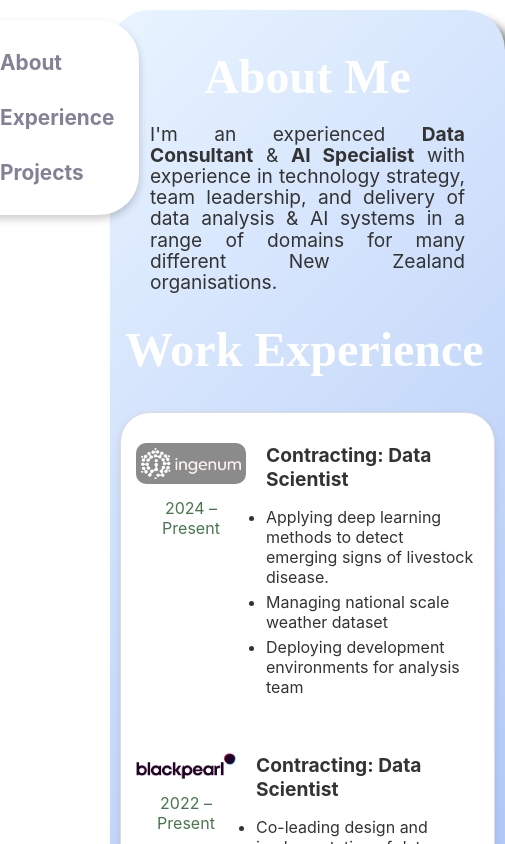
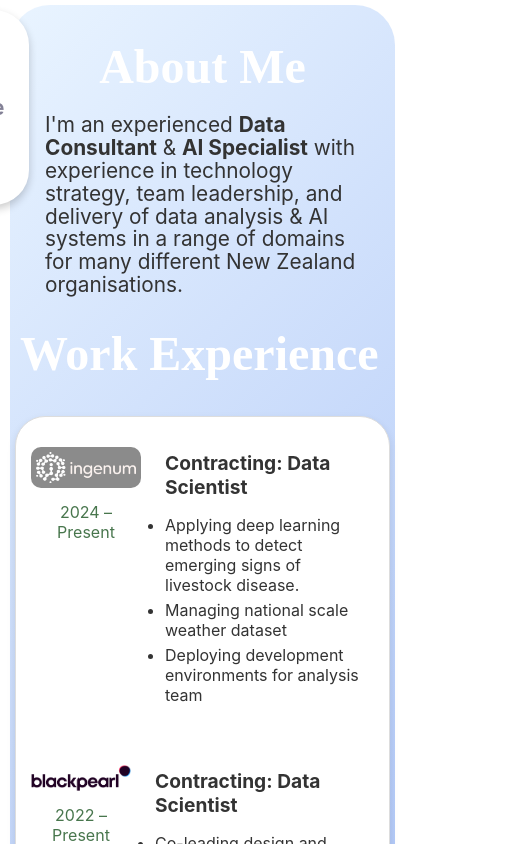
Before and after one commit to david-hunt-engineer/digital-cv, a Svelte app: page / in a window 390 px wide. Shown: the top 844 px of the page, 505 px wide, since content can reach past the window. Built offline with nearby package versions, Linux system fonts and the light colour scheme; a web font is replaced by a local one.

Commit message:
refactor for mobile: sliding nav bar

```diff
--- a/src/global.css
+++ b/src/global.css
@@ -208,18 +208,26 @@ body {
     }
     /* General Container Style */
     .cv-container {
-        display: relative;
+        /* display: relative; */
         /* position: absolute; */
         flex-direction: column;
         width:100%;
         /* max-width: 800px; */
-        margin: 5px;
+        /* margin: 5px; */
         padding: 5px;
-
-        padding-left: 100px;
+        margin:0px;
+        /* padding-left: 30px; */
         z-index: 0;
     }
+    .cv-content {
+        position: relative;
+        margin-left: 5px;
+        margin-right: 5px;
+        padding: 5px;
+        min-width: 375px;
+        box-shadow: none;
 
+    }
     .sidebar-container {
         position: fixed;
         top: 0;
@@ -236,15 +244,24 @@ body {
         overflow-y: auto;
 
     }
-
+	.experience {
+		margin-top: 30px;
+		margin-bottom: 30px;
+		border-radius: 30px;
+		/* padding: 0px 10px 10px 15px; */
+        padding: 8px;
+		box-shadow: 0 4px 8px rgba(0, 0, 0, 0.1);
+		background-color: #fff;
+		border: 1px solid #ddd;
+	}
     .sidebar {
         /* max-width: 100%; */
         position: fixed;
-		top: 20px;
+		top: 10px;
         height:max-content;
         transition: left 0.3s ease;
 
-		left: -80px;
+		left: -170px;
         width: max-content;
 
         /* height: max-content; */
@@ -252,7 +269,7 @@ body {
         margin-right: 5px;
         margin-bottom: 10px;
         padding-left: 60px;
-        border-radius: 40px;
+        border-radius: 35px;
 
         box-shadow: 0 4px 8px rgba(0, 0, 0, 0.2);
         text-align: left;
@@ -263,7 +280,7 @@ body {
         z-index: 20;
     }
 	.sidebar.open {
-		left:-40px; /* Move the sidebar into view */
+		left:-30px; /* Move the sidebar into view */
 	}
 
     .about {
@@ -276,18 +293,12 @@ body {
 	}
 	.about p {
         max-width: 100%;
-		font-size: 1.2rem; /* Standard font size */
+		font-size: 1.rem; /* Standard font size */
 		line-height: 1.1; /* Increase line height for better readability */
-		text-align: justify; /* Justify text for a neat look */
-		margin: 0;
+		margin: 0px;
+        text-align: left;
 	}
-    .cv-content {
-        position: relative;
-        margin-left: 5px;
-        margin-right: 5px;
-        padding: 10px;
-        min-width: 375px;
-    }
+
 
     .job {
         flex-direction: column; /*Stack items vertically
@@ -297,7 +308,6 @@ body {
 
     .job-left {
         align-items: center;
-
         padding-right: 0; /* Remove right padding */
         margin-bottom: 20px; /* Add some space below the image and duration */
     }
@@ -305,8 +315,43 @@ body {
     .job-right {
         text-align: left; /* Align text to left for readability */
         margin-bottom: 20px; /* Add some space below the image and duration */
+        margin-right: 0px;
+        padding:4px;
     }
 
+	.job-right {
+		flex: 1;
+	}
+
+	.job-right h3 {
+		margin: 0;
+		font-size: 1.2rem;
+		font-weight: bold;
+	}
+
+	.job-right p li{
+		margin: 5px 0;
+		font-weight: bold;
+		color: #333;
+        font-size: .8rem;
+
+	}
+
+	.job-right .description {
+		margin-top: 10px;
+	}
+
+	.job-right .description ul {
+		list-style-type: disc; /* Use disc for rounded bullets */
+		padding-left: -5px; /* Indent the list */
+	}
+
+	.job-right .description li {
+		margin-bottom: 5px; /* Space between list items */
+	}
+	.current-experience {
+		animation: colorChange 2s infinite alternate; /* Apply the animation */
+	}
     h1, h2 {
         font-family: 'Abril Fatface', serif;
         text-align: left;
@@ -332,6 +377,7 @@ body {
     .sidebar li a {
         font-size: .5rem;
         padding: 0px;
+        margin-left: -20px;
 
     }
 }
--- a/src/routes/Projects.svelte
+++ b/src/routes/Projects.svelte
@@ -31,7 +31,7 @@
 		gap: 20px;
 	}
 	.project {
-		border-radius: 30px;
+		border-radius: 38px;
 		padding: 20px;
 		box-shadow: 0 4px 8px rgba(0, 0, 0, 0.1);
 		background-color: #fff;
```
